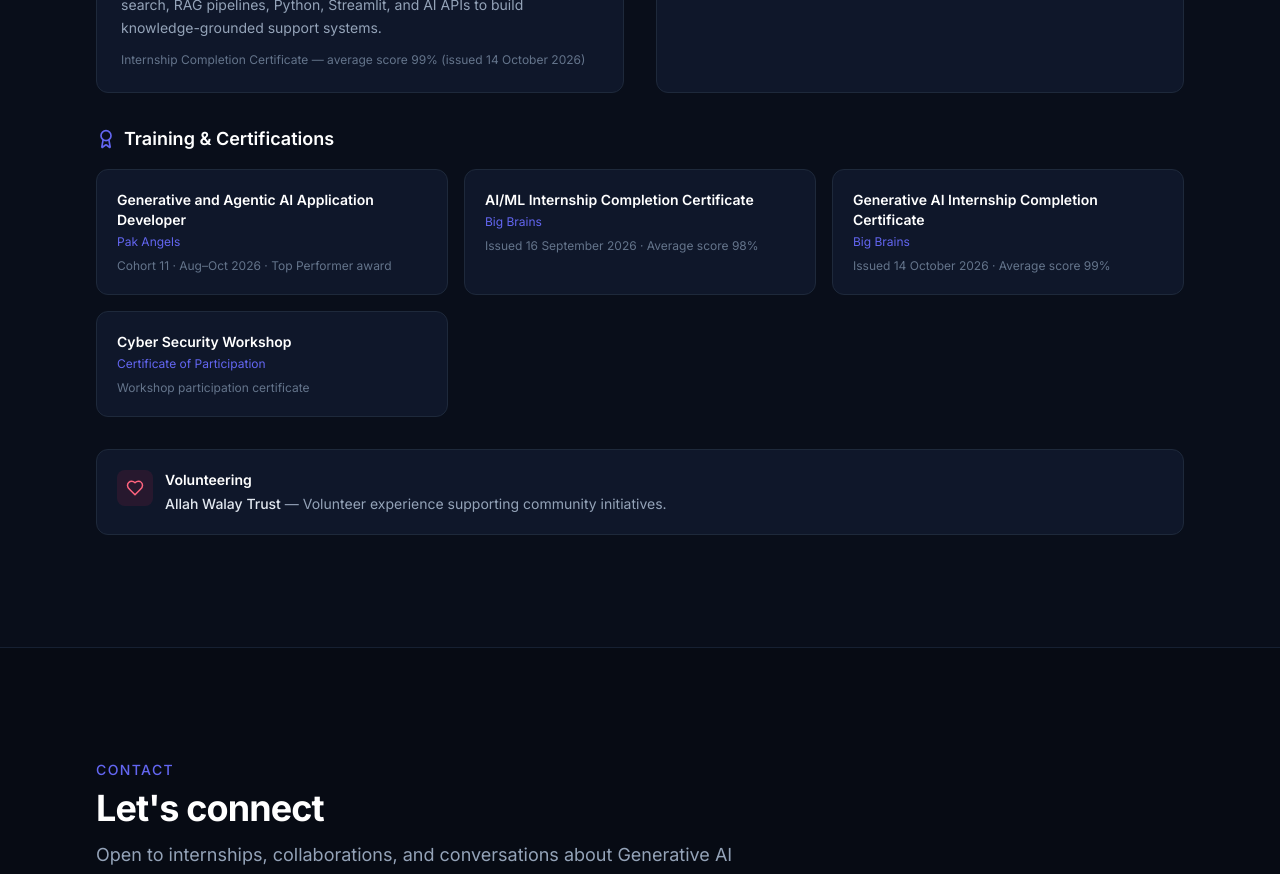
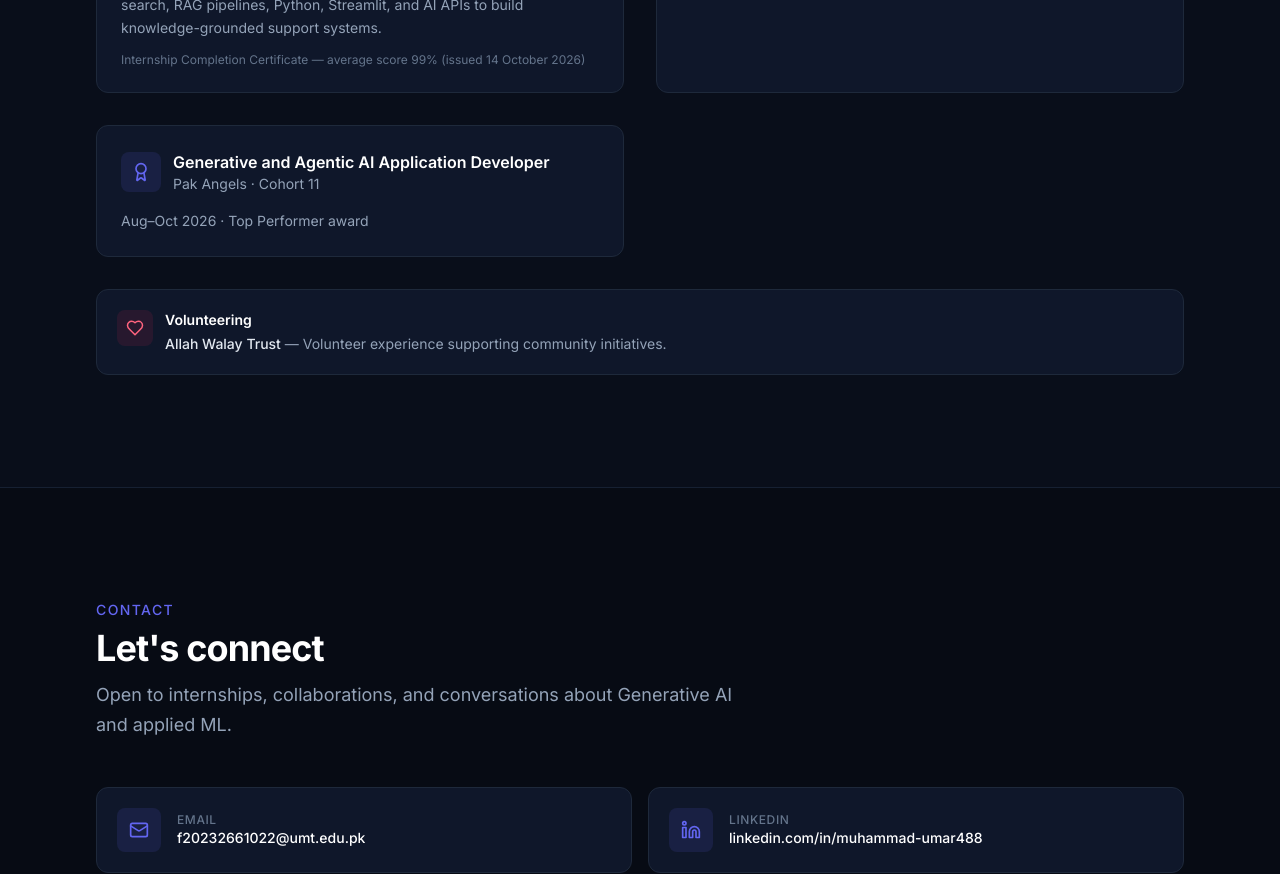
Before and after one commit to muhammdumardev-hash/muhammad-umar-portfolio, a React (Vite) app: page / in a window 1280 px wide. Shown: the part 4260-5134 px from the top of the page. Built offline with nearby package versions, Linux system fonts and the light colour scheme.

Commit message:
Move Pak Angels training into experience and education section

```diff
--- a/src/sections/Experience.tsx
+++ b/src/sections/Experience.tsx
@@ -69,33 +69,29 @@ export default function Experience() {
             </div>
             <p className="text-sm text-[var(--color-text-muted)]">{education.note}</p>
           </motion.div>
-        </div>
 
-        {/* Certifications */}
+          {/* Pak Angels Training */}
           <motion.div
             initial={{ opacity: 0, y: 20 }}
             whileInView={{ opacity: 1, y: 0 }}
             viewport={{ once: true, margin: '-40px' }}
-          transition={{ duration: 0.45, delay: 0.1 }}
-          className="mt-8"
+            transition={{ duration: 0.45, delay: 0.12 }}
+            className="rounded-xl border border-[var(--color-border)] bg-[var(--color-bg-card)] p-6"
           >
-          <h3 className="mb-4 flex items-center gap-2 text-lg font-semibold text-white">
-            <Award size={20} className="text-[var(--color-accent)]" />
-            Training & Certifications
-          </h3>
-          <div className="grid gap-4 sm:grid-cols-2 lg:grid-cols-3">
-            {certifications.map((c) => (
-              <div
-                key={c.title}
-                className="rounded-xl border border-[var(--color-border)] bg-[var(--color-bg-card)] p-5 transition hover:border-[var(--color-accent)]/30"
-              >
-                <h4 className="text-sm font-semibold text-white">{c.title}</h4>
-                <p className="mt-1 text-xs text-[var(--color-accent)]">{c.issuer}</p>
-                <p className="mt-2 text-xs text-[var(--color-text-dim)]">{c.detail}</p>
+            <div className="mb-4 flex items-center gap-3">
+              <div className="flex h-10 w-10 items-center justify-center rounded-lg bg-[var(--color-accent-soft)] text-[var(--color-accent)]">
+                <Award size={20} />
               </div>
-            ))}
+              <div>
+                <h3 className="font-semibold text-white">Generative and Agentic AI Application Developer</h3>
+                <p className="text-sm text-[var(--color-text-muted)]">Pak Angels · Cohort 11</p>
               </div>
+            </div>
+            <p className="text-sm leading-relaxed text-[var(--color-text-muted)]">
+              Aug–Oct 2026 · Top Performer award
+            </p>
           </motion.div>
+        </div>
 
         {/* Volunteering */}
         <motion.div
```
Lines whose indentation alone changed are shown as unchanged.
